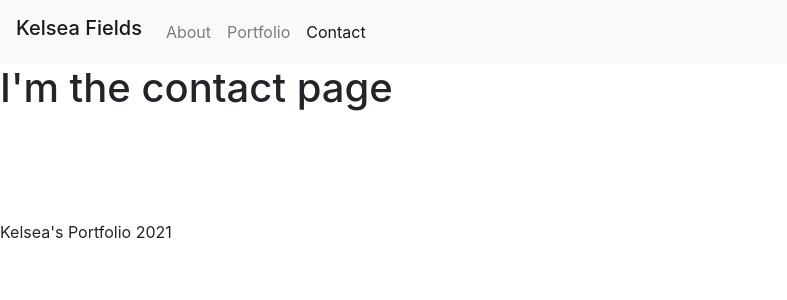
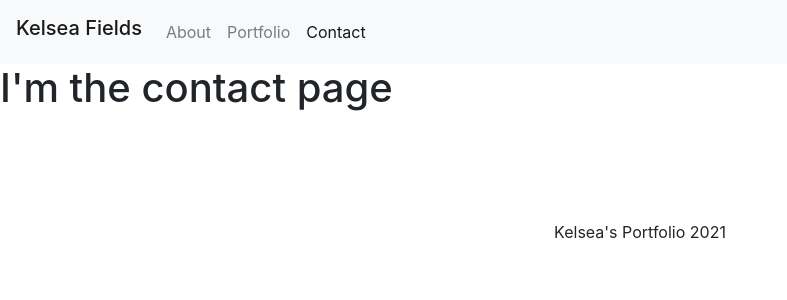
Before and after one commit to Kfields91/React-Portfolio, a React (Create React App) app in the folder client/: page /contact in a window 1280 px wide. Shown: the top 300 px of the page, without its empty margins (0-787 px from the left). Built offline with nearby package versions, Linux system fonts and the light colour scheme.

Commit message:
centering footer

```diff
--- a/client/src/components/Footer/index.js
+++ b/client/src/components/Footer/index.js
@@ -3,7 +3,7 @@ import React from "react";
 function Footer() {
   return (
     <div>
-      <footer className="footer">
+      <footer className="footer text-center">
         <span>Kelsea's Portfolio 2021</span>
       </footer>
     </div>
```
